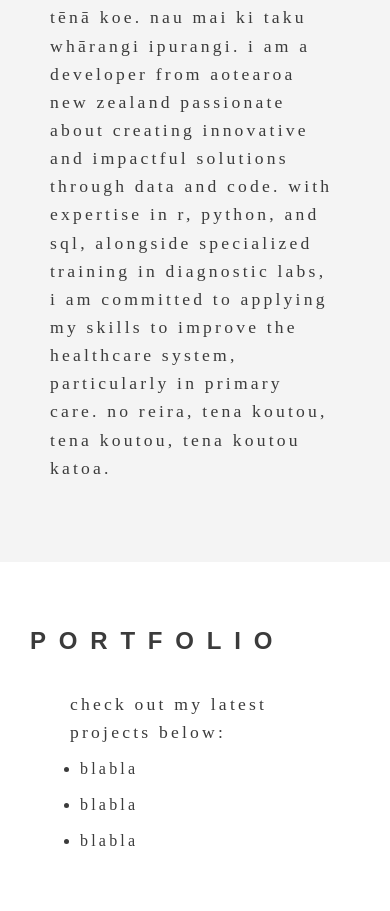
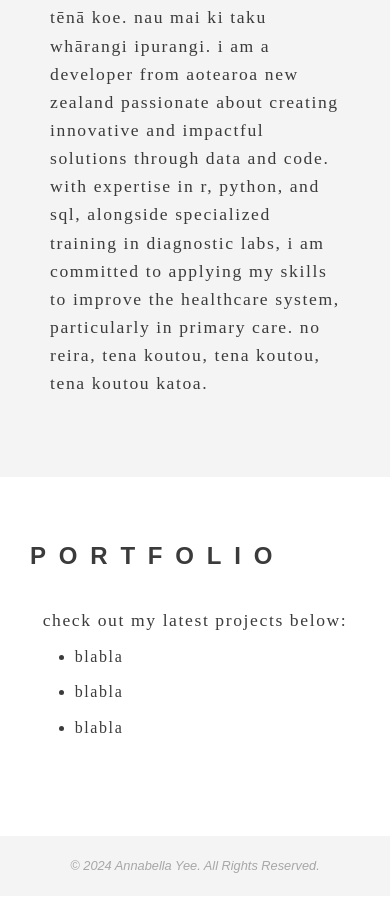
Before and after one commit to annabellayee/annabellayee.github.io, a plain HTML site: page index.html in a window 390 px wide. Shown: the part 1069-1980 px from the top of the page. Drawn offline with Linux system fonts and the light colour scheme.

Commit message:
sizing with mobile fix

```diff
--- a/index.html
+++ b/index.html
@@ -3,7 +3,7 @@
 <head>
   <meta charset="UTF-8">
   <meta name="viewport" content="width=device-width, initial-scale=1.0">
-  <title>Hello.</title>
+  <title>hello.</title>
   <link rel="stylesheet" href="style.css">
   <!-- Add a link to Font Awesome for icons -->
   <link href="https://cdnjs.cloudflare.com/ajax/libs/font-awesome/6.0.0-beta3/css/all.min.css" rel="stylesheet">
--- a/style.css
+++ b/style.css
@@ -90,7 +90,7 @@ body {
     font-size: 1rem;
     text-transform: lowercase;
     font-family: 'Source Serif 4', serif;
-    letter-spacing: .2rem;
+    letter-spacing: .1rem;
     color: #3b3b3b;
     width: 100%; /* Ensure the content section takes up full width */
     margin: 0;
@@ -145,6 +145,8 @@ footer {
 
 footer p {
     margin: 0;
+    font-family: 'Arial', sans-serif;
+    font-size: 0.8rem;
 }
 
 h1, h2, h3, h4, h5, h6 {
@@ -163,17 +165,17 @@ h1, h2, h3, h4, h5, h6 {
     align-items: left;
     text-align: left;
     width: 100%;
-    padding: 20px 20px; /* Padding around the content */
+    padding: 20px 0px; /* Padding around the content */
 }
 
 .portfolio ul {
     margin: 10px 0;
-    padding-left: 20px;
+    padding-left: 0px;
     list-style-type: disc; /* Use disc, circle, square, etc. */
 }
 
 .portfolio ul li {
-    margin-left: 10px;
+    margin-left: 2rem;
     margin-top: 10px;
     margin-bottom: 5px;
     font-size: 1rem;
@@ -217,6 +219,9 @@ h1, h2, h3, h4, h5, h6 {
 .hero::before {
     background-size: cover; /* Ensures the background fully covers the container */
     background-position: center; /* Center the image */
+    background-repeat: no-repeat; /* Ensure it doesn't repeat */
+    height: 100%; /* Ensure it covers the full height of the hero section */
+    width: 100%; /* Ensure it covers the full width of the hero section */
 }
 
 .hero-content {
@@ -239,4 +244,6 @@ h1, h2, h3, h4, h5, h6 {
 p {
     font-size: 1.1rem; /* Adjusted for better readability */
 }
+footer {font-size: 0.5rem;
 }
+}
```
